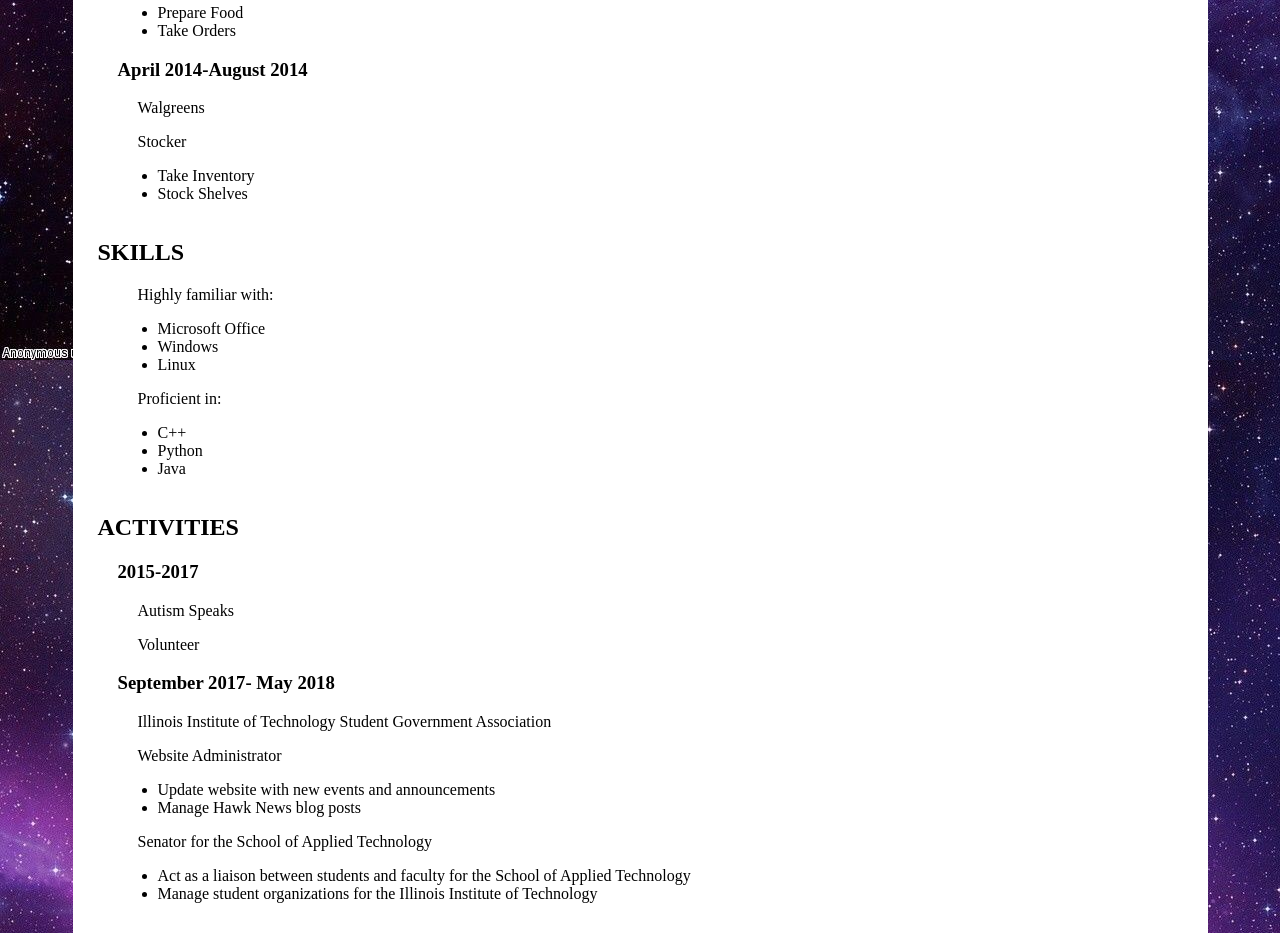
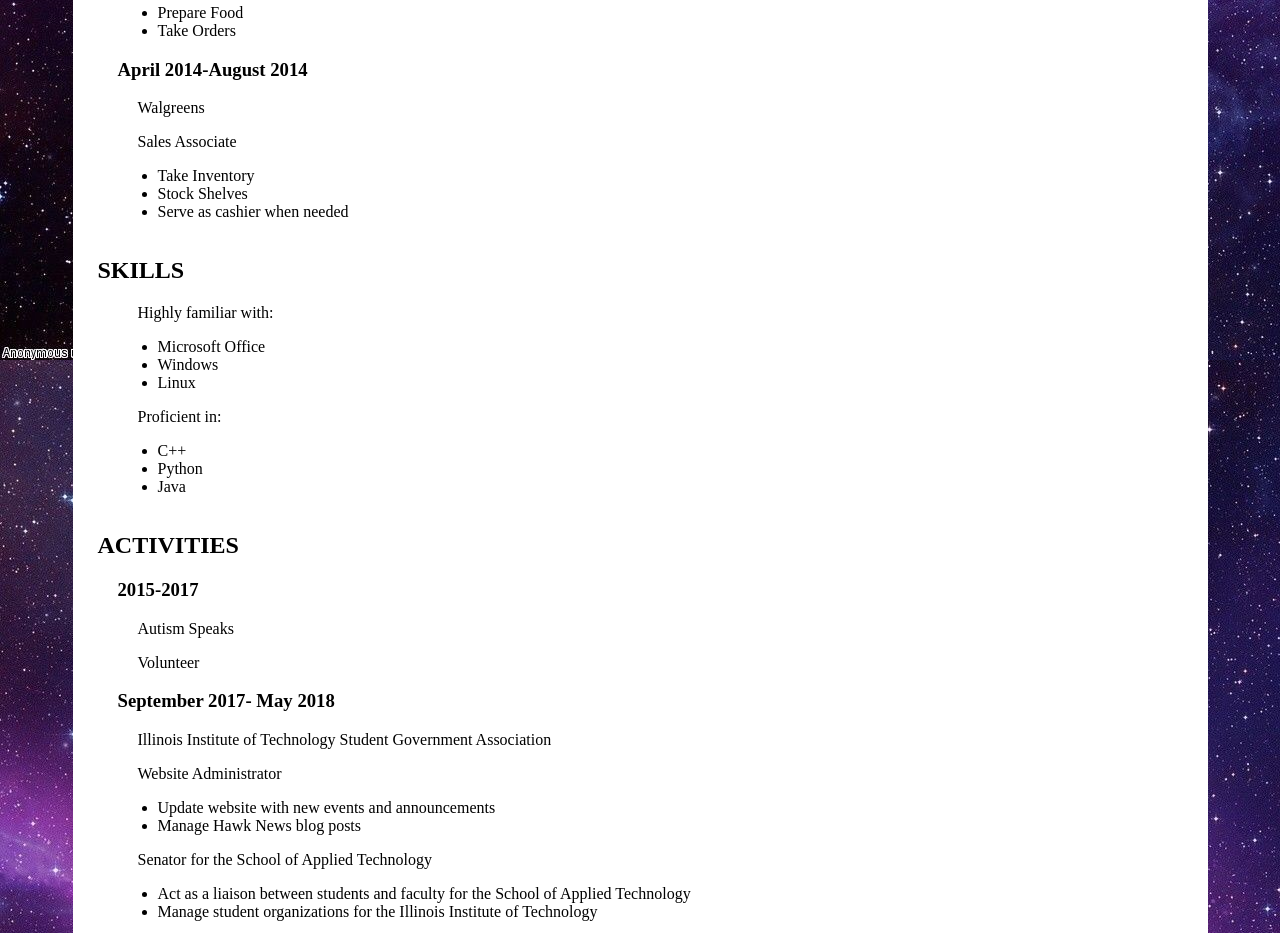
Before and after one commit to JsRashkow/itmd-361-project-02, a plain HTML site: page resume.html in a window 1280 px wide. Shown: the part 840-1773 px from the top of the page. Drawn offline with Linux system fonts and the light colour scheme.

Commit message:
added list item

```diff
--- a/resume.html
+++ b/resume.html
@@ -57,10 +57,11 @@
       </ul>
       <h3>April 2014-August 2014</h3>
       <p>Walgreens</p>
-      <p>Stocker</p>
+      <p>Sales Associate</p>
       <ul>
         <li>Take Inventory</li>
         <li>Stock Shelves</li>
+		<li>Serve as cashier when needed</li>
       </ul>
     </section>
 
```
